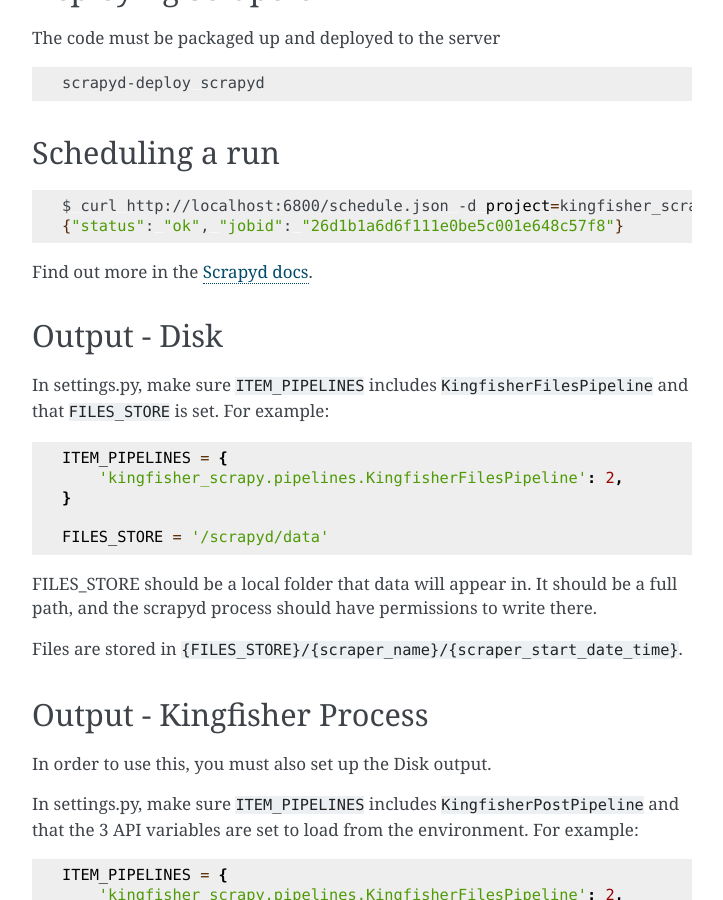
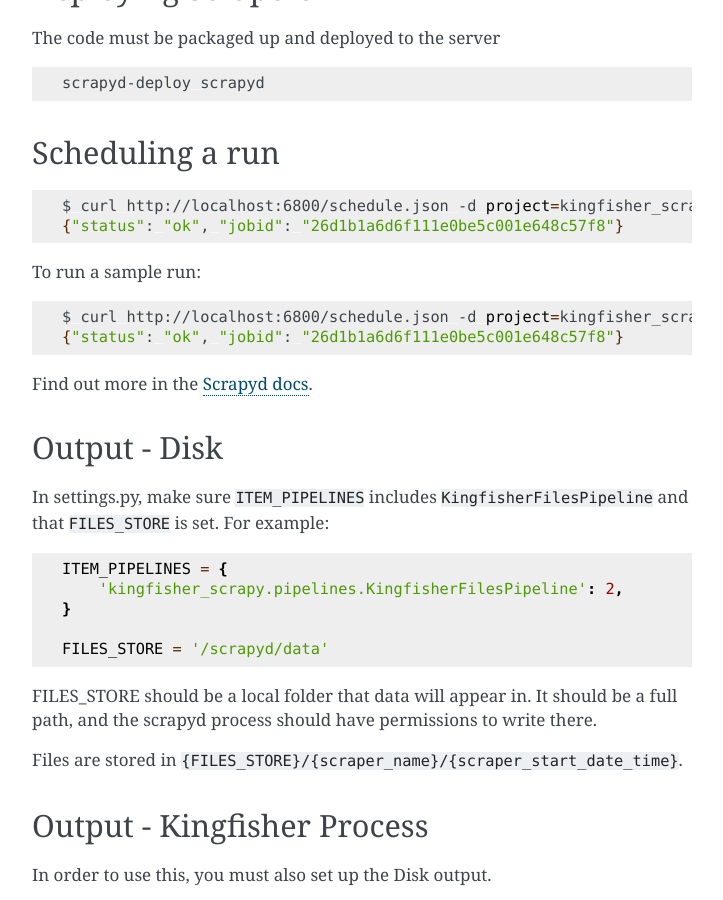
Before and after one commit to open-contracting/kingfisher-collect, a Sphinx documentation site: the page built from docs/use-scrapyd.rst, in a window 1280 px wide and 900 px high, scrolled down 746 px. Shown: the whole window, without its empty margins (388-1111 px from the left). Built offline with Sphinx 7.4.7, drawn with Linux system fonts in a browser that asks for light colours.

Commit message:
Docs - add bits
* scrapyd - sample mode

```diff
--- a/docs/use-scrapyd.rst
+++ b/docs/use-scrapyd.rst
@@ -49,6 +49,13 @@
     $ curl http://localhost:6800/schedule.json -d project=kingfisher_scrapyd -d spider=canada_buyandsell
     {"status": "ok", "jobid": "26d1b1a6d6f111e0be5c001e648c57f8"}
 
+To run a sample run:
+
+.. code-block:: bash
+
+    $ curl http://localhost:6800/schedule.json -d project=kingfisher_scrapyd -d spider=canada_buyandsell -d sample=true
+    {"status": "ok", "jobid": "26d1b1a6d6f111e0be5c001e648c57f8"}
+
 Find out more in the `Scrapyd docs <https://scrapyd.readthedocs.io/en/latest/overview.html#scheduling-a-spider-run>`_.
 
 Output - Disk
```
